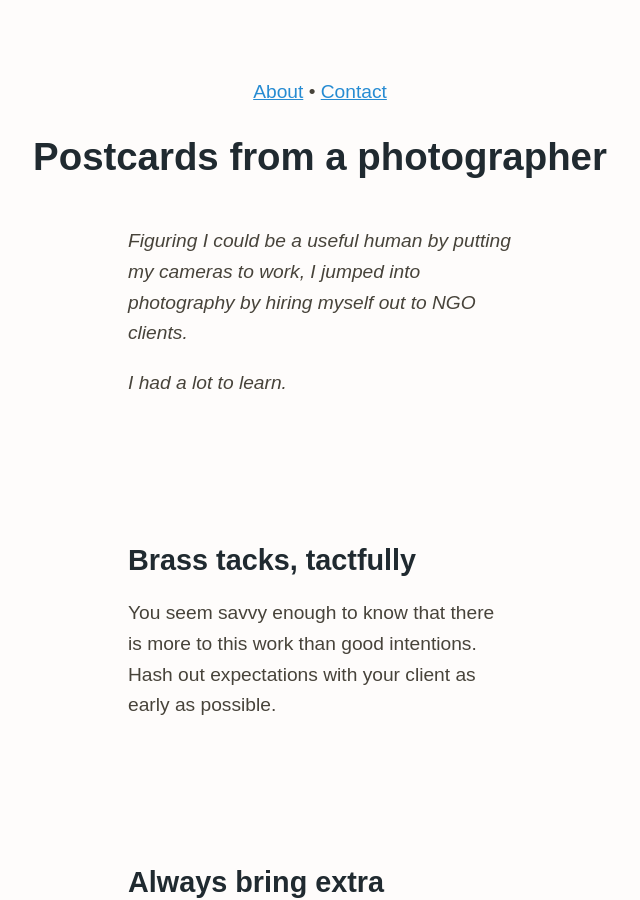
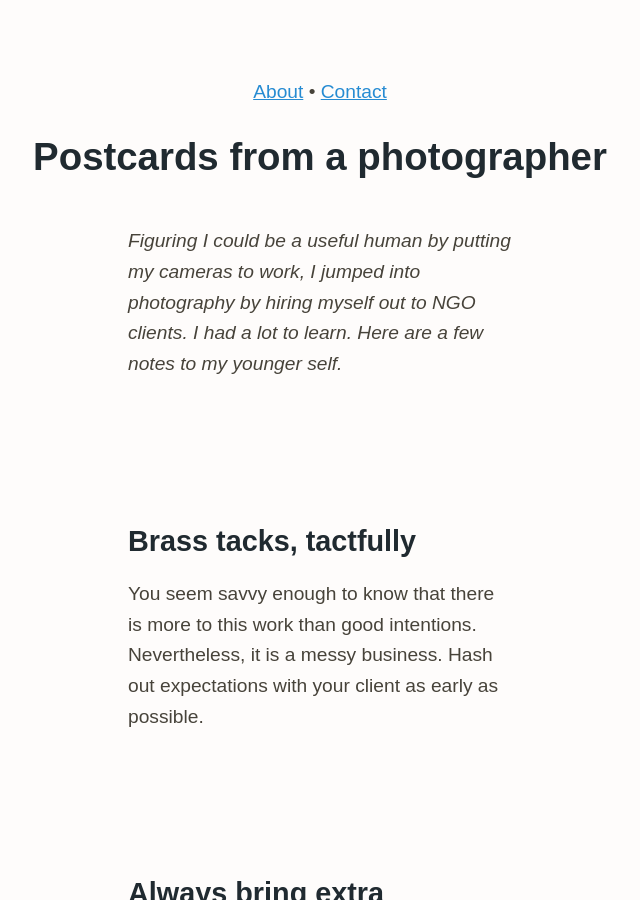
Before and after one commit to zachmccabe/zachmccabe.github.io, a Jekyll site: the page built from postcard.md, in a window 1280 px wide and 900 px high. Shown: the whole window, without its empty margins (320-960 px from the left). Built offline with Jekyll 4.4.1, drawn with Linux system fonts in a browser that asks for light colours; some of the changed text lies outside the part shown.

Commit message:
Update postcard.md

```diff
--- a/postcard.md
+++ b/postcard.md
@@ -8,15 +8,13 @@ cta: What did I miss? Send me a postcard. <a href="mailto:hello@zachmccabe.com">
 ---
 
 
-*Figuring I could be a useful human by putting my cameras to work, I jumped into photography by hiring myself out to NGO clients.*
-
-*I had a lot to learn.*
+*Figuring I could be a useful human by putting my cameras to work, I jumped into photography by hiring myself out to NGO clients. I had a lot to learn. Here are a few notes to my younger self.*
 
 
 
 ## Brass tacks, tactfully
 
-You seem savvy enough to know that there is more to this work than good intentions. Hash out expectations with your client as early as possible.
+You seem savvy enough to know that there is more to this work than good intentions. Nevertheless, it is a messy business. Hash out expectations with your client as early as possible.
 
 
 
@@ -46,7 +44,7 @@ Don't worry if you'll have enough time, enough light or enough coverage – you
 
 ## Be someone to lean on
 
-Field managers can juggle tasks like a superhero but even they can't read minds. Trust is a two-way street. Communicate often and navigate by asking [better questions.](https://www.zachmccabe.com/just-ask.html)
+Field managers can juggle tasks like a superhero but even they can't read minds. Trust is a two-way street. Communicate often and navigate by asking better questions.
 
 
 
```
